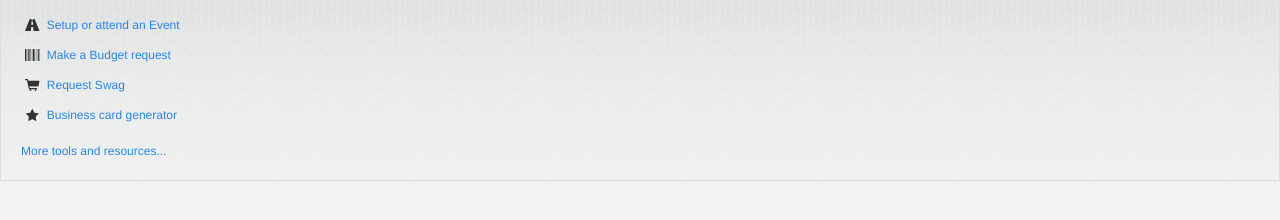
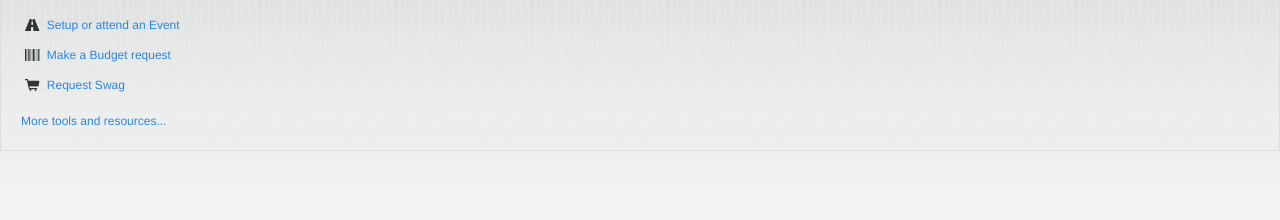
Before and after one commit to brianking/ReMo-Helper, a website: page data/remo.html in a window 1280 px wide. Shown: the part 104-324 px from the top of the page. Drawn offline with Linux system fonts and the light colour scheme.

Commit message:
Remove link to business card generator, as it's been taken offline

```diff
--- a/data/remo.html
+++ b/data/remo.html
@@ -84,10 +84,6 @@
                 <li>
                   <i class="icon-large icon-shopping-cart"></i>
                   <a target="_blank" href="https://bugzilla.mozilla.org/form.reps.swag">Request Swag</a>
-                </li>
-                <li>
-                  <i class="icon-large icon-star"></i>
-                  <a target="_blank" href="http://cards.mozillareps.org/">Business card generator</a>
                 </li>
               </ul>
               <a target="_blank" href="https://wiki.mozilla.org/ReMo/Tools_and_Resources">More tools and resources...</a>
```
Also changed, not shown: index.html (+0 -4 lines).
